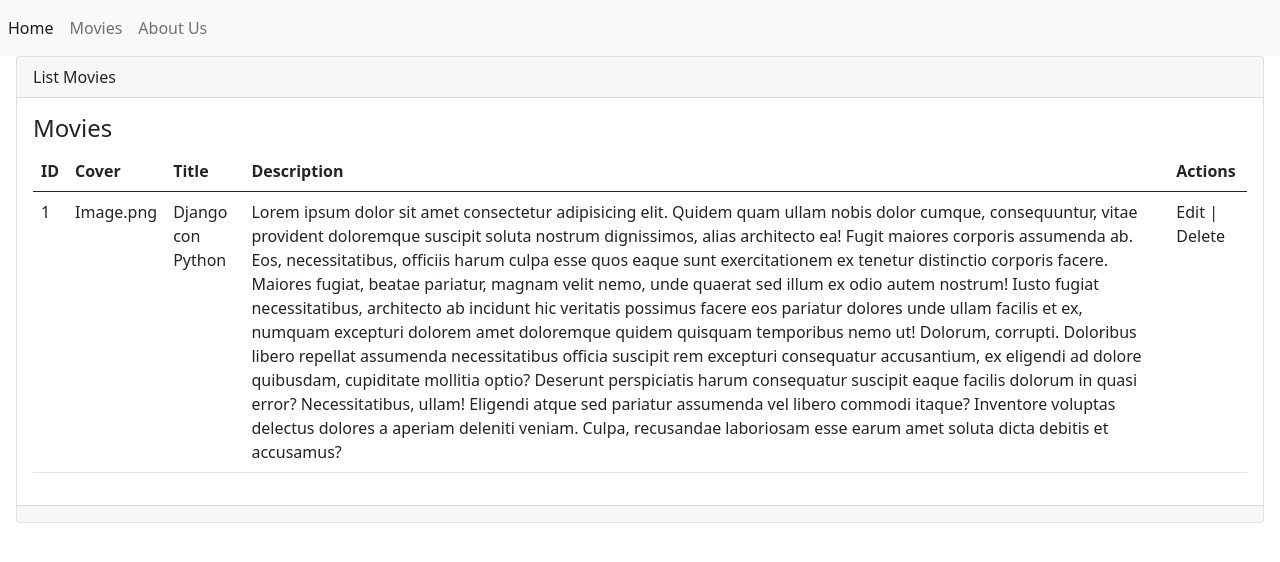
After one commit to amendietafuentes/django-crud-movies, a Django app: template movies/templates/movies/index.html in a window 1280 px wide. The commit adds this page. Shown: the top 562 px of the page. Run offline with Django 3.2, Linux system fonts and the light colour scheme; the template is opened without the code that fills it, so the values that code supplies are empty; some libraries are stand-ins or nearby versions.

Commit message:
Added crud views. Modified urls paths

```diff
--- /dev/null
+++ b/movies/templates/movies/create.html
@@ -0,0 +1 @@
+{% extends "template.html" %} {% block title %} Add Movie {% endblock %} {% block content %} Form to add a movie {% endblock %}
--- /dev/null
+++ b/movies/templates/movies/edit.html
@@ -0,0 +1 @@
+{% extends "template.html" %} {% block title %} Edit Movie {% endblock %} {% block content %} Form to edit a movie {% endblock %}
--- /dev/null
+++ b/movies/templates/movies/index.html
@@ -0,0 +1,40 @@
+{% extends "template.html" %} {% block title %} All Movies {% endblock %} {% block content %}
+
+<div class="card">
+    <div class="card-header">
+        List Movies
+    </div>
+    <div class="card-body">
+        <h4 class="card-title">Movies</h4>
+        <table class="table">
+            <thead>
+                <tr>
+                    <th>ID</th>
+                    <th>Cover</th>
+                    <th>Title</th>
+                    <th>Description</th>
+                    <th>Actions</th>
+                </tr>
+            </thead>
+            <tbody>
+                <tr>
+                    <td>1</td>
+                    <td>Image.png</td>
+                    <td>Django con Python</td>
+                    <td>Lorem ipsum dolor sit amet consectetur adipisicing elit. Quidem quam ullam nobis dolor cumque, consequuntur, vitae provident doloremque suscipit soluta nostrum dignissimos, alias architecto ea! Fugit maiores corporis assumenda ab.
+                        Eos, necessitatibus, officiis harum culpa esse quos eaque sunt exercitationem ex tenetur distinctio corporis facere. Maiores fugiat, beatae pariatur, magnam velit nemo, unde quaerat sed illum ex odio autem nostrum! Iusto fugiat
+                        necessitatibus, architecto ab incidunt hic veritatis possimus facere eos pariatur dolores unde ullam facilis et ex, numquam excepturi dolorem amet doloremque quidem quisquam temporibus nemo ut! Dolorum, corrupti. Doloribus libero
+                        repellat assumenda necessitatibus officia suscipit rem excepturi consequatur accusantium, ex eligendi ad dolore quibusdam, cupiditate mollitia optio? Deserunt perspiciatis harum consequatur suscipit eaque facilis dolorum in quasi
+                        error? Necessitatibus, ullam! Eligendi atque sed pariatur assumenda vel libero commodi itaque? Inventore voluptas delectus dolores a aperiam deleniti veniam. Culpa, recusandae laboriosam esse earum amet soluta dicta debitis et
+                        accusamus?
+                    </td>
+                    <td>Edit | Delete</td>
+                </tr>
+            </tbody>
+        </table>
+
+    </div>
+    <div class="card-footer text-muted"></div>
+</div>
+
+{% endblock %}
--- /dev/null
+++ b/movies/templates/pages/about.html
@@ -0,0 +1 @@
+{% extends "template.html" %} {% block title %} About Us {% endblock %} {% block content %} About Us {% endblock %}
--- a/movies/templates/index.html
+++ b/movies/templates/template.html
@@ -15,7 +15,7 @@
 
     <nav class="navbar navbar-expand navbar-light bg-light">
         <div class="nav navbar-nav">
-            <a class="nav-item nav-link active" href="#">Home <span class="visually-hidden">(current)</span></a>
+            <a class="nav-item nav-link active" href="#">Home</a>
             <a class="nav-item nav-link" href="#">Movies</a>
             <a class="nav-item nav-link" href="#">About Us</a>
         </div>
@@ -24,7 +24,7 @@
     <div class="container-fluid">
         <div class="row">
             <div class="col-12">
-                <h1>Hello-Bootstrap</h1>
+                {% block content %} {% endblock %}
             </div>
         </div>
     </div>
--- a/movies/urls.py
+++ b/movies/urls.py
@@ -3,5 +3,5 @@ from . import views
 
 urlpatterns = [
     path('', views.inicio, name='inicio'),
-    path('nosotros', views.nosotros, name='nosotros'),
+    path('about-us', views.about, name='about'),
 ]
--- a/movies/views.py
+++ b/movies/views.py
@@ -6,5 +6,5 @@ from django.http import HttpResponse
 
 def inicio(request):
     return HttpResponse("<h1>Bienvenidos a CRUD con Django</h1>")
-def nosotros(request):
-    return render(request, 'pages/nosotros.html')
+def about(request):
+    return render(request, 'pages/about.html')
```
Also changed, not shown: movies/templates/pages/nosotros.html (deleted, +0 -15 lines), movies/templates/movies/form.html (added).
